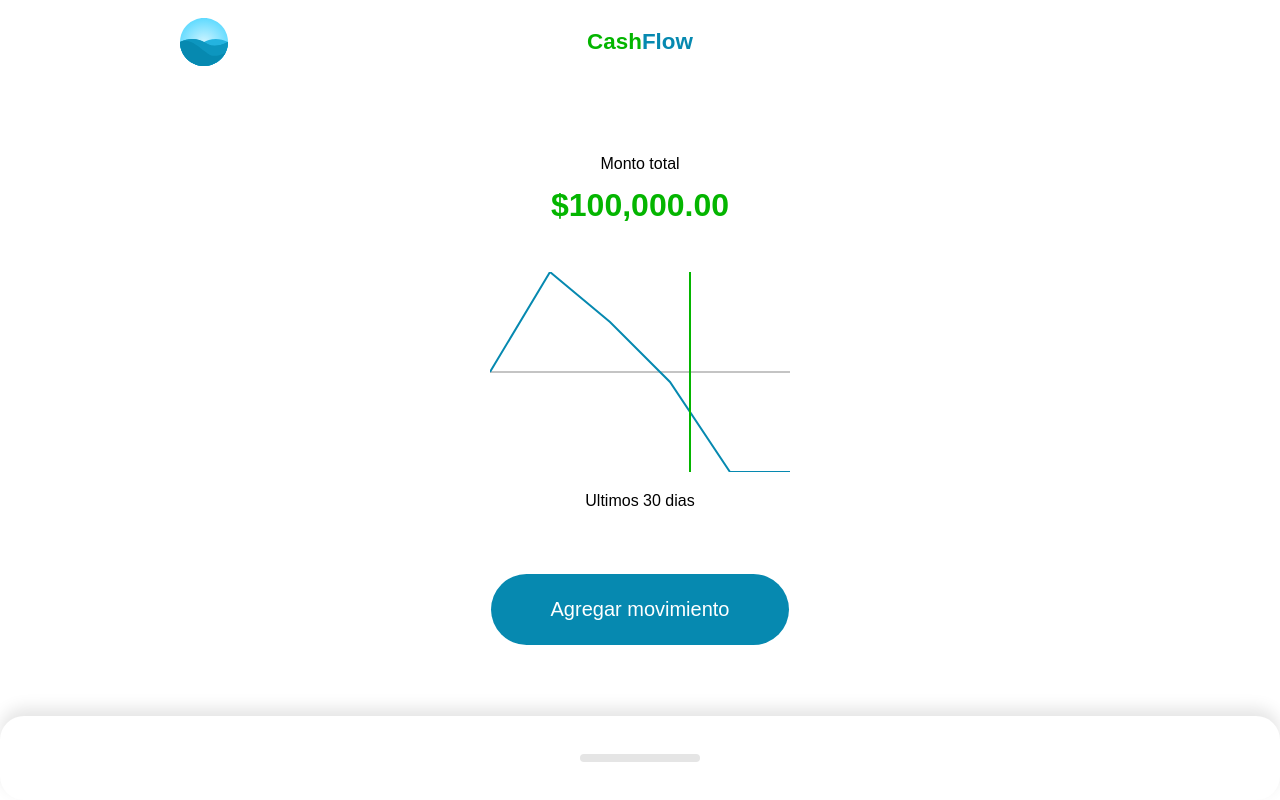
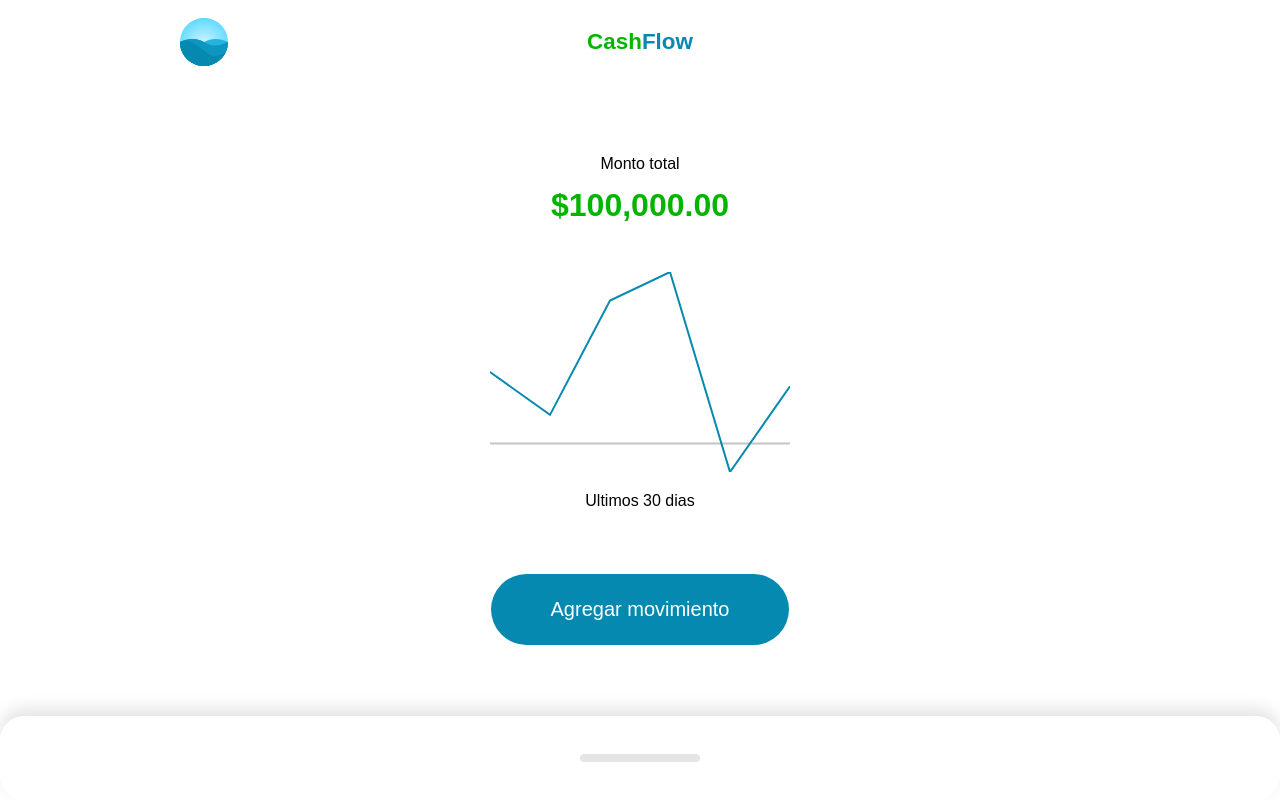
Before and after one commit to fjrp1412/CashFlow, a Vue app: page / in a window 1280 px wide. Built offline with nearby package versions, Linux system fonts and the light colour scheme.

Commit message:
ready events and interact with the chart

```diff
--- a/src/components/Home.vue
+++ b/src/components/Home.vue
@@ -47,7 +47,7 @@
           id: 1,
           title: "Movimiento",
           description: "Deposito de salario",
-          amount: 1000,
+          amount: 100,
         },
         {
           id: 2,
@@ -59,19 +59,19 @@
           id: 3,
           title: "Movimiento 3",
           description: "Comida",
-          amount: -100,
+          amount: 600,
         },
         {
           id: 4,
           title: "Movimiento 4",
           description: "Colegiatura",
-          amount: -1000,
+          amount: -100,
         },
         {
           id: 5,
           title: "Movimiento 5",
           description: "Reparación equipo",
-          amount: -1000,
+          amount: 200,
         },
       ],
     };
--- a/src/components/Resume/Graphic.vue
+++ b/src/components/Resume/Graphic.vue
@@ -1,6 +1,11 @@
 <template>
   <div>
-    <svg viewBox="0 0 300 200">
+    <svg
+      viewBox="0 0 300 200"
+      @touchstart="tap"
+      @touchmove="tap"
+      @touchend="untap"
+    >
       <line
         stroke="#c4c4c4"
         stroke-width="2"
@@ -16,11 +21,12 @@
         :points="points"
       />
       <line
+        v-show="showPointer"
         stroke="#04b500"
         stroke-width="2"
-        x1="200"
+        :x1="pointer"
         y1="0"
-        x2="200"
+        :x2="pointer"
         y2="200"
       />
     </svg>
@@ -29,7 +35,7 @@
 </template>
 
 <script setup>
-import { toRefs, defineProps, computed } from "vue";
+import { toRefs, defineProps, computed, ref } from "vue";
 
 const props = defineProps({
   amounts: {
@@ -58,8 +64,23 @@
     const x = (300 / total) * (idx + 1);
     const y = amountToPixels(amount);
     return `${points} ${x},${y}`;
-  }, "0,100");
+  }, "0, 100");
 });
+
+const showPointer = ref(false);
+const pointer = ref(0);
+
+const tap = ({ target, touches }) => {
+  showPointer.value = true;
+  const elementWidth = target.getBoundingClientRect().width;
+  const elementX = target.getBoundingClientRect().x;
+  const touchX = touches[0].clientX;
+  pointer.value = ((touchX - elementX) * 300) / elementWidth;
+};
+
+const untap = () => {
+  showPointer.value = false;
+};
 
 console.log(amounts.value);
 </script>
```
